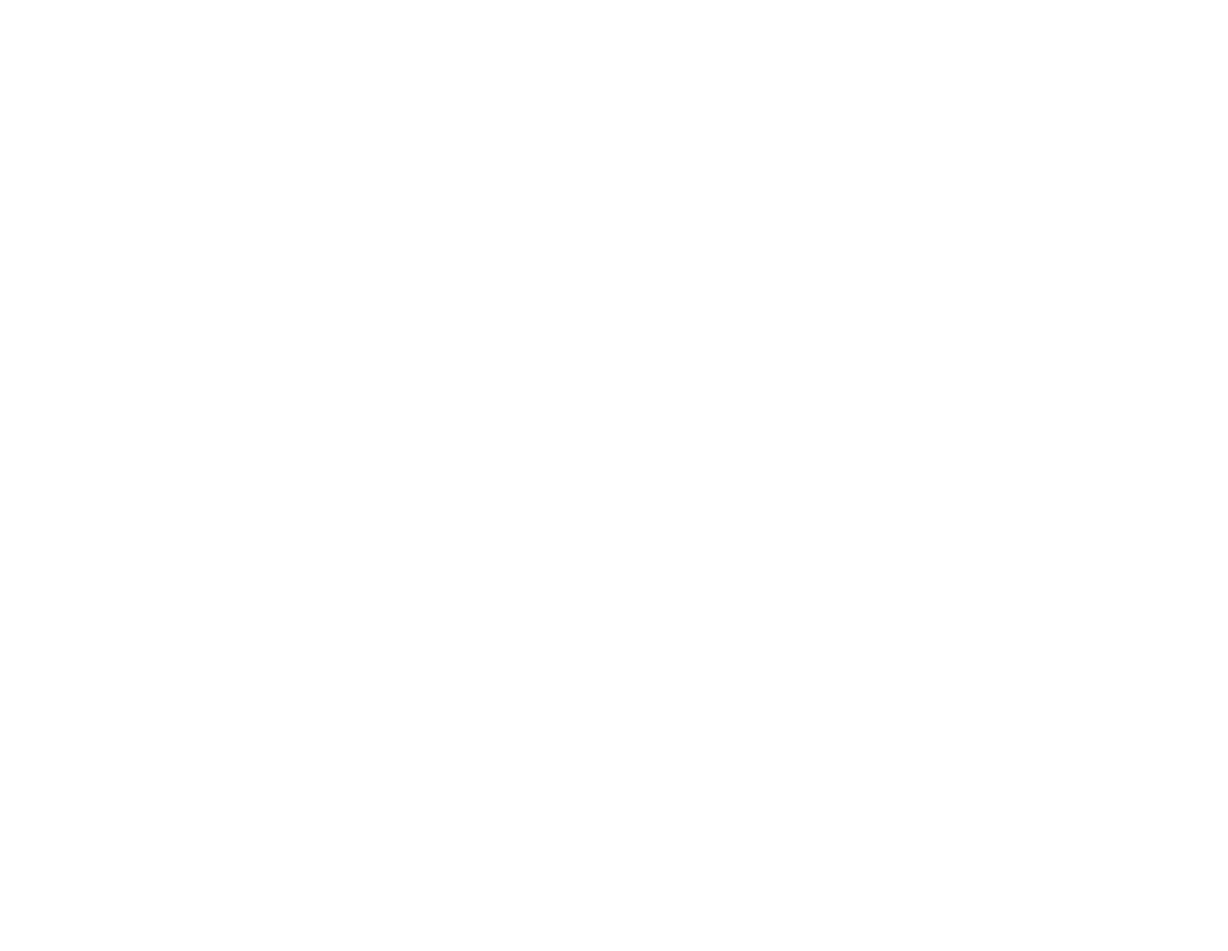
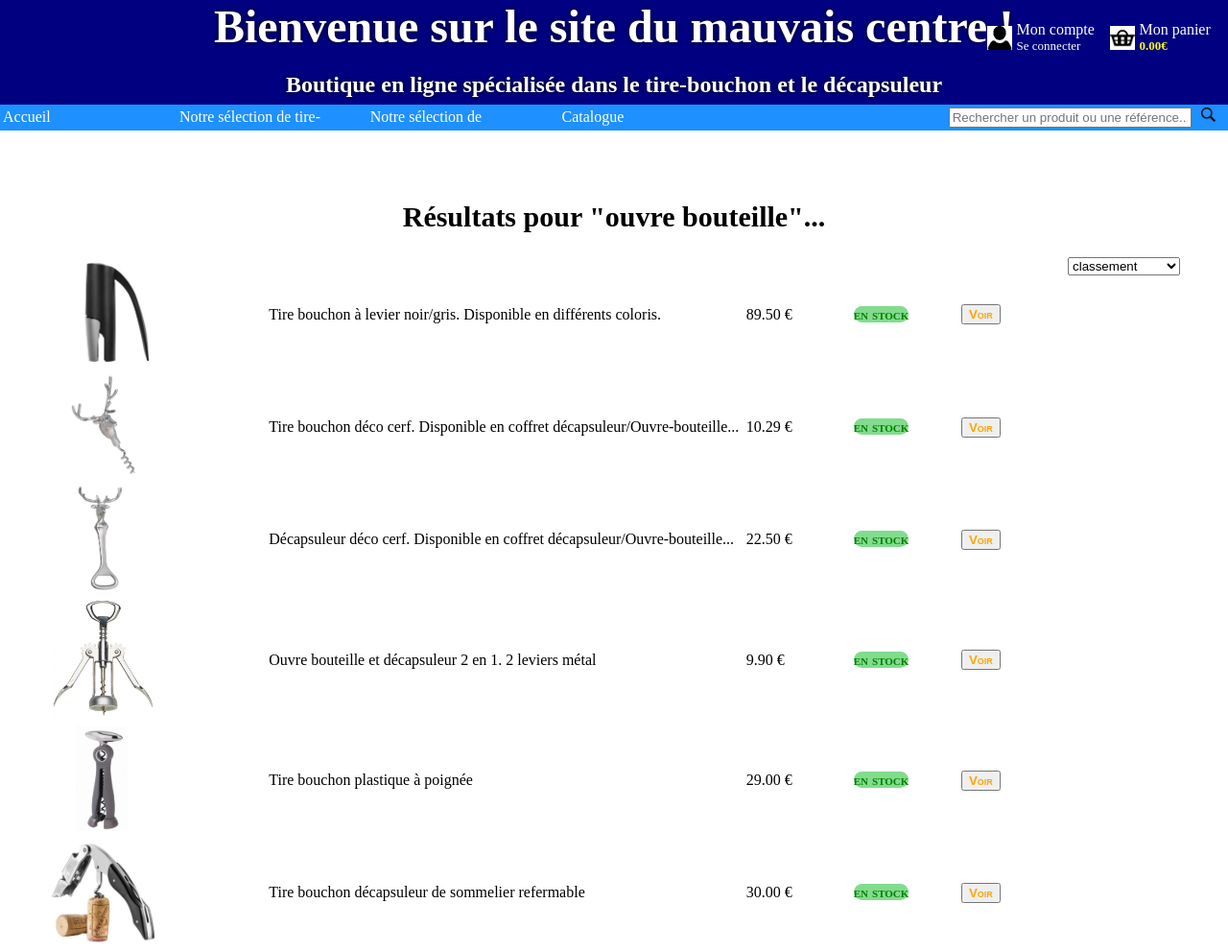
Before and after one commit to Jeremy265/Projet-Web-2017, a plain HTML site: page recherche.html in a window 1280 px wide. Shown: the top 991 px of the page at 96% size. Before the commit the page ends 800 px from the top, so only its background shows below. Drawn offline with Linux system fonts and the light colour scheme.

Commit message:
Ajout de la page recherche + images

```diff
--- a/assets/style.css
+++ b/assets/style.css
@@ -121,7 +121,7 @@ a:hover{
 }
 
 #bas td{
-	padding:3em;
+	padding:1em;
 }
 
 /* ARTICLE */
@@ -241,3 +241,52 @@ span#enCours{
 #action a{
 	color:black;
 }
+
+/* CATALOGUE */
+
+.vignette img{
+	margin-left:50px;
+}
+.vignette{
+	width:25%;
+}
+.description{
+	width:45% ;
+}
+.prix{
+	width:10%;
+}
+.dispo, .redirection{
+	width:10%;
+}
+
+#diffarticles img{
+	width:40%;
+}
+
+
+select#tri{
+	float:right;
+	margin-right:50px;
+}
+
+#recherche h1{
+	font-size:30px;
+	text-align:center;
+}
+
+.gotodetail{
+	text-decoration:none;
+	font-weight:bold;
+	font-variant:small-caps;
+	color:orange;
+}
+
+#diffarticles td em{
+	font-style:normal;
+	border-radius:20px;
+	background-color:#83DB8E;
+	color:green;
+	font-weight:bold;
+	font-variant:small-caps;
+}
--- a/recherche.html
+++ b/recherche.html
@@ -0,0 +1,169 @@
+<!DOCTYPE html>
+
+<html>
+	<head>
+		<meta charset="utf-8">
+		<link rel="stylesheet" type="text/css" href="assets/style.css">
+		<title>Le mauvais centre</title>
+	</head>
+	<body>
+		<section id="header">
+			<h1>Bienvenue sur le site du mauvais centre !</h1>
+			<h2>Boutique en ligne spécialisée dans le tire-bouchon et le décapsuleur</h2>
+		</section>
+			<div class="panier">
+				<a href="panier.html" class="link">
+					<img src="assets/images/panier.png" class="logoHeader" alt="image panier">
+					<div>Mon panier</div><div class="price">0.00€</div>
+				</a>
+			</div><div class="compte">
+				<a href="construction.html" class="link">
+						<img src="assets/images/bonhomme.jpg" class="logoHeader" alt="image bonhomme compte">
+						<div>Mon compte</div>
+						<div>Se connecter</div>
+				</a>
+			</div>
+		<div id="menu">
+			<table>
+				<tr>
+					<td>
+						<div id="accueil">
+							<a href="index.html" class="link">Accueil</a>
+							<br>
+							<br>
+							<a href="construction.html" class="link">Les bons plans de Noël !</a>
+							<br>
+							<a href="construction.html" class="link">Les bons plans de la semaine</a>
+							<br>
+							<a href="construction.html" class="link">Les bons plans du mois</a>
+						</div>
+					</td><td>
+						<div id="tireBouchon">
+							<a href="construction.html" class="link">Notre sélection de tire-bouchon</a>
+							<br>
+							<br>
+							<a href="construction.html" class="link">En bois</a>
+							<br>
+							<a href="construction.html" class="link">En acier</a>
+							<br>
+							<a href="construction.html" class="link">Personnalisé</a>
+							<br>
+							<a href="construction.html" class="link">Haut de gamme</a>
+							<br>
+							<a href="construction.html" class="link">Milieu de gamme</a>
+							<br>
+							<a href="construction.html" class="link">Bas de gamme</a>
+						</div>
+					</td><td>
+						<div id="decapsuleur">
+							<a href="construction.html" class="link">Notre sélection de décapsuleurs</a>
+							<br>
+							<br>
+							<a href="construction.html" class="link">En bois</a>
+							<br>
+							<a href="construction.html" class="link">En acier</a>
+							<br>
+							<a href="construction.html" class="link">Personnalisé</a>
+							<br>
+							<a href="construction.html" class="link">Haut de gamme</a>
+							<br>
+							<a href="construction.html" class="link">Milieu de gamme</a>
+							<br>
+							<a href="construction.html" class="link">Bas de gamme</a>
+						</div>
+					</td><td>
+						<div id="catalogue">
+							<a href="recherche.html" class="link">Catalogue</a>
+							<br>
+							<br>
+							<a href="article.html" class="link">Le coup de coeur de la semaine</a>
+							<br>
+							<a href="construction.html" class="link">Tous nos produits</a>
+							<br>
+							<a href="construction.html" class="link">Tous les tires-bouchon</a>
+							<br>
+							<a href="construction.html" class="link">Tous les décapsuleurs</a>
+							<br>
+							<a href="construction.html" class="link">Tous nos services</a>
+							<br>
+						</div>
+					</td><td>
+					<form action="recherche.html">
+						<div><a href="recherche.html"><img src="assets/images/loupe.png" alt="image loupe rechercher"></a></div>
+						<input name="search" type="text" placeholder="Rechercher un produit ou une référence..."><a href="article.html"></a>
+					</form></td>
+					</tr>
+			</table>
+		</div>
+		<section id="recherche">
+			<h1>Résultats pour "ouvre bouteille"...</h1>
+			<select id="tri">
+				<option>classement</option>
+				<option>Prix croissant</option>
+				<option>Prix décroissant</option>
+				<option>Meilleurs votes</option>
+			</select>
+			<table id="diffarticles">
+				<tr>
+					<td class="vignette"> <a title="voir la fiche produit tire bouchon1" href="article.html"> <img src="assets/images/tir1.jpg" alt="image tire bouchon"></a> </td>
+					<td class="description">Tire bouchon à levier noir/gris. Disponible en différents coloris.</td>
+					<td class="prix">89.50 €</td>
+					<td class="dispo"> <em>en stock</em> </td>
+					<td class="redirection"> <form action="article.html"> <input class="gotodetail" type="submit" value="Voir"> </form> </td>
+				</tr>
+				<tr>
+					<td class="vignette"> <a title="voir la fiche produit tire bouchon2" href="article.html"> <img src="assets/images/tir2.jpg" alt="image tire bouchon"></a> </td>
+					<td class="description"> Tire bouchon déco cerf. Disponible en coffret décapsuleur/Ouvre-bouteille...</td>
+					<td class="prix">10.29 €</td>
+					<td class="dispo"> <em>en stock</em> </td>
+					<td class="redirection"> <form action="article.html"> <input class="gotodetail" type="submit" value="Voir"> </form> </td>
+				</tr>
+				<tr>
+					<td class="vignette"> <a title="voir la fiche produit tire bouchon3" href="article.html"> <img src="assets/images/decaps3.jpg" alt="image tire bouchon"></a> </td>
+					<td class="description">Décapsuleur déco cerf. Disponible en coffret décapsuleur/Ouvre-bouteille...</td>
+					<td class="prix">22.50 €</td>
+					<td class="dispo"> <em>en stock</em> </td>
+					<td class="redirection"> <form action="article.html"> <input class="gotodetail" type="submit" value="Voir"> </form> </td>
+				</tr>
+				<tr>
+					<td class="vignette"> <a title="voir la fiche produit tire bouchon4" href="article.html"> <img src="assets/images/tir4.jpg" alt="image tire bouchon"></a> </td>
+					<td class="description">Ouvre bouteille et décapsuleur 2 en 1. 2 leviers métal</td>
+					<td class="prix">9.90 €</td>
+					<td class="dispo"> <em>en stock</em> </td>
+					<td class="redirection"> <form action="article.html"> <input class="gotodetail" type="submit" value="Voir"> </form> </td>
+				</tr>
+				<tr>
+					<td class="vignette"> <a title="voir la fiche produit tire bouchon5" href="article.html"> <img src="assets/images/tir5.jpg" alt="image tire bouchon"></a> </td>
+					<td class="description">Tire bouchon plastique à poignée</td>
+					<td class="prix">29.00 €</td>
+					<td class="dispo"> <em>en stock</em> </td>
+					<td class="redirection"> <form action="article.html"> <input class="gotodetail" type="submit" value="Voir"> </form> </td>
+				</tr>
+				<tr>
+					<td class="vignette"> <a title="voir la fiche produit tire bouchon6" href="article.html"> <img src="assets/images/tir7.jpg" alt="image tire bouchon"></a> </td>
+					<td class="description">Tire bouchon décapsuleur de sommelier refermable</td>
+					<td class="prix">30.00 €</td>
+					<td class="dispo"> <em>en stock</em> </td>
+					<td class="redirection"> <form action="article.html"> <input class="gotodetail" type="submit" value="Voir"> </form> </td>
+				</tr>
+			</table>
+		</section>
+		<footer>
+			<table id="bas">
+				<tr>
+					<td><a href="construction.html" class="link">Tous nos produits</a></td>
+					<td><a href="construction.html" class="link">Qui sommes nous?</a></td>
+					<td><a href="construction.html" class="link">Moyens de paiements</a></td>
+				</tr><tr>
+					<td><a href="construction.html" class="link">Nos offres et promotions</a></td>
+					<td><a href="construction.html" class="link">Nous contacter</a></td>
+					<td><a href="construction.html" class="link">Livraisons</a></td>
+				</tr><tr>
+					<td><a href="construction.html" class="link">Les nouveautés</a></td>
+					<td><a href="construction.html" class="link">FAQ</a></td>
+					<td><a href="construction.html" class="link">Conditions générales de ventes</a></td>
+				</tr>
+			</table>
+		</footer>
+	</body>
+</html>
```
Also changed, not shown: assets/images/decaps3.jpg (added), assets/images/tir1.jpg (added), assets/images/tir2.jpg (added), assets/images/tir4.jpg (added), assets/images/tir5.jpg (added), assets/images/tir6.jpg (added), assets/images/tir7.jpg (added).
